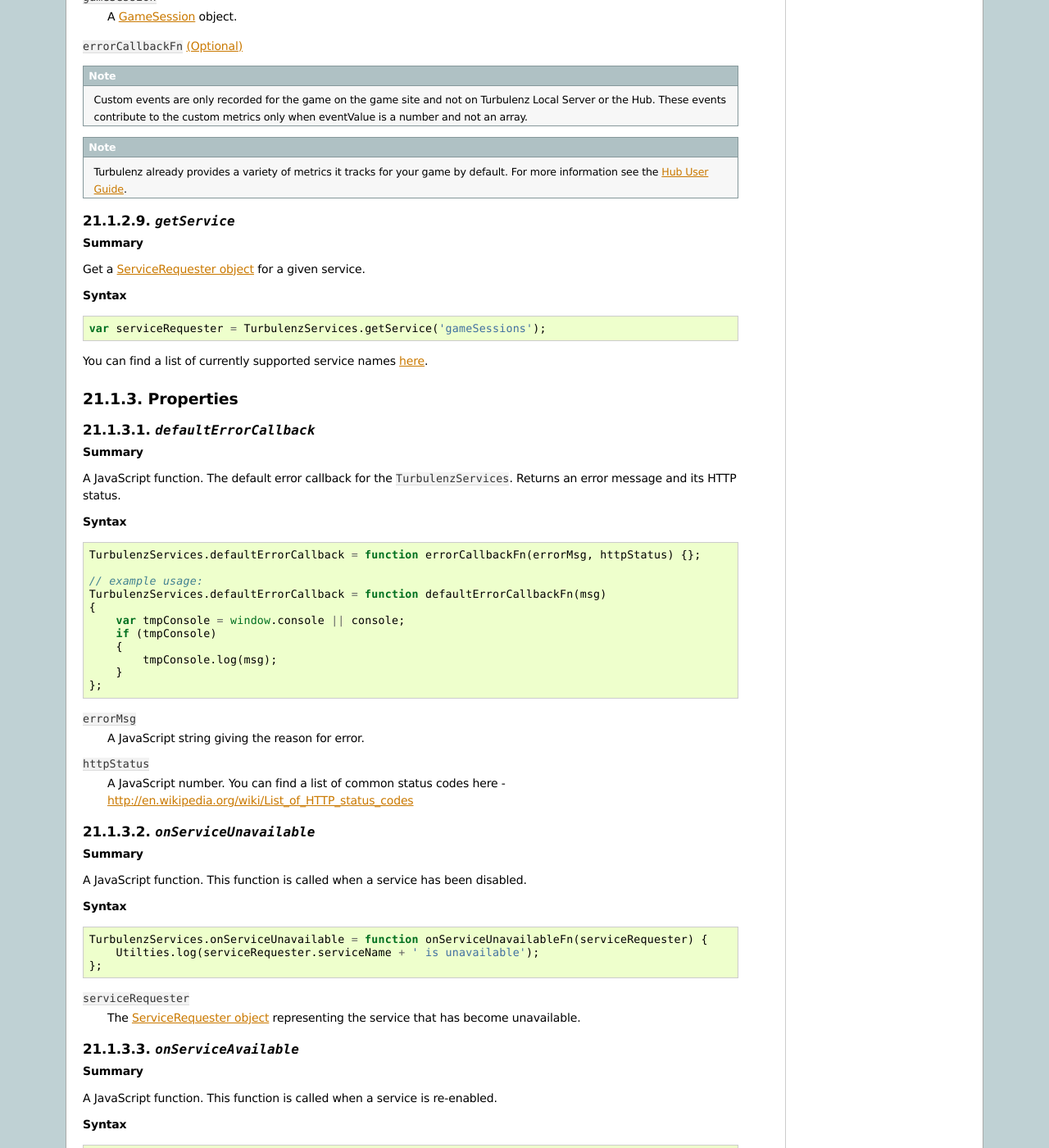
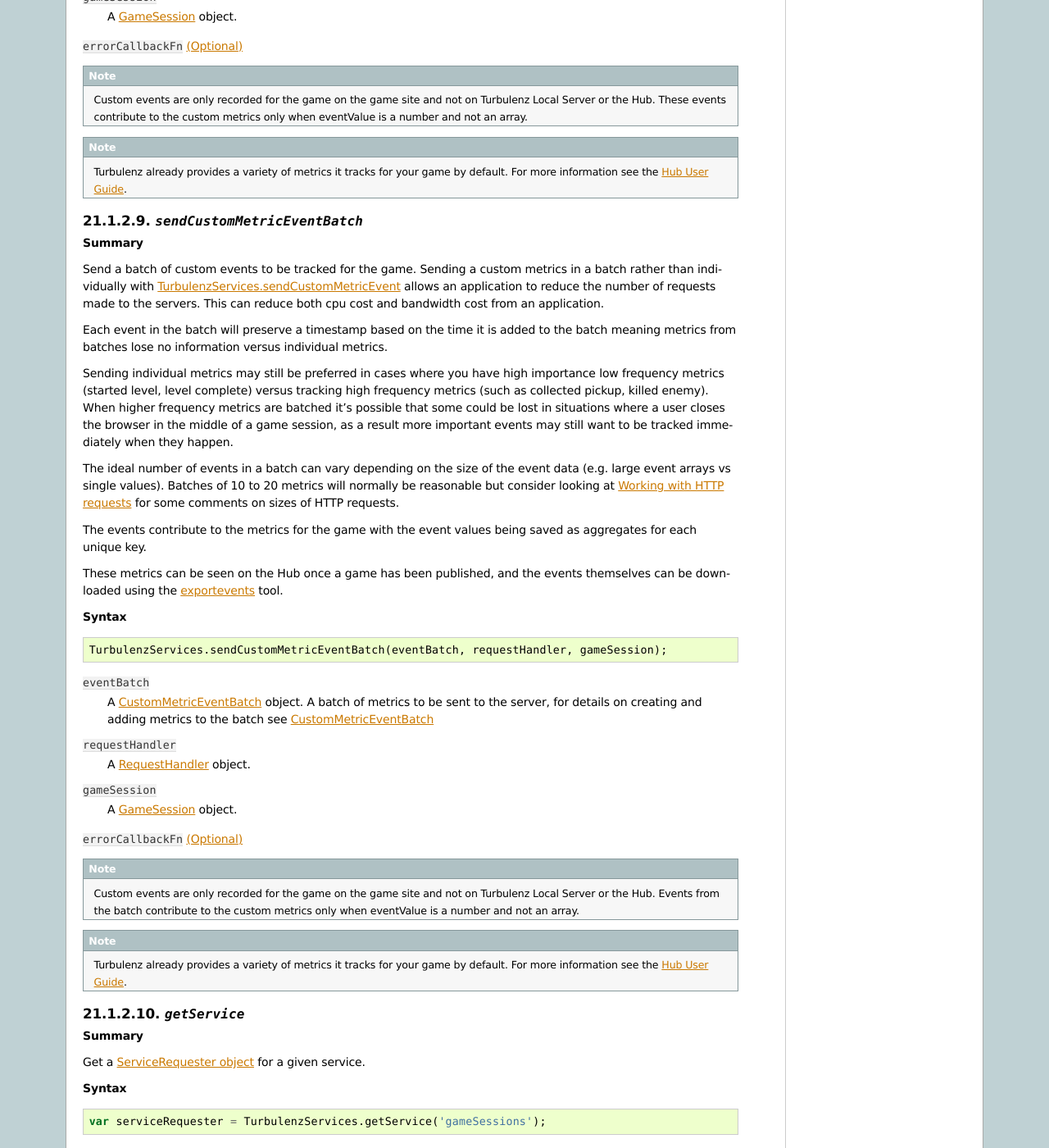
Before and after one commit to turbulenz/turbulenz_engine, a Sphinx documentation site: the page built from docs/source/turbulenz_services/turbulenzservices_api.rst, in a window 1280 px wide and 1400 px high, scrolled down 6179 px. Shown: the whole window at 82% size. Built offline with Sphinx 7.4.7, drawn with Linux system fonts in a browser that asks for light colours; some of the changed text lies outside the part shown.

Commit message:
Add api support for submission of custom events in batches

```diff
--- a/docs/source/turbulenz_services/index.rst
+++ b/docs/source/turbulenz_services/index.rst
@@ -25,3 +25,4 @@
    store_api
    userprofile_api
    gameprofile_api
+   custommetricsbatch_api
--- a/docs/source/turbulenz_services/turbulenzservices_api.rst
+++ b/docs/source/turbulenz_services/turbulenzservices_api.rst
@@ -9,8 +9,10 @@
 The TurbulenzServices Object
 ----------------------------
 
-The TurbulenzServices object provides a set of functions for creating objects that require communication with Turbulenz Services in-order to be populated.
-If the game is running in an environment without access to the Turbulenz Services then these objects will be created with their default settings.
+The TurbulenzServices object provides a set of functions for creating objects that require communication with Turbulenz
+Services in-order to be populated.
+If the game is running in an environment without access to the Turbulenz Services then these objects will be created
+with their default settings.
 
 Turbulenz Services are only available when running in local, hub or game site.
 All requests made by the Turbulenz Services are asynchronous.
@@ -41,7 +43,8 @@
 
 This means that any HTTP requests made by the API are encrypted or signed to avoid simple alteration by malicious users.
 
-If these notes are not included in the documentation for the API then the results of the API call can be easily manipulated by an attacker.
+If these notes are not included in the documentation for the API then the results of the API call can be easily
+manipulated by an attacker.
 Please keep this in mind when using the API.
 
 **Example**
@@ -55,11 +58,13 @@
 However, the API call in step 1 is unprotected so an attacker can easily alter this value by changing the HTTP response.
 This allows an attacker to set any score they like on the leaderboards.
 Instead the developer should use a protected API to get the leaderboard scores.
-In this case the developer should have used the protected API calls on the :ref:`UserDataManager <userdatamanager>` to store the "Most bullets fired" score:
+In this case the developer should have used the protected API calls on the :ref:`UserDataManager <userdatamanager>` to
+store the "Most bullets fired" score:
 
 1. Read the current leaderboard score using the protected API :ref:`UserDataManager.get <userdatamanager_get>`.
 2. Increment the score by the bullets fired in the current game.
-3. Save the game data and update the saved leaderboard score using the protected API :ref:`UserDataManager.set <userdatamanager_set>`.
+3. Save the game data and update the saved leaderboard score using the protected API
+   :ref:`UserDataManager.set <userdatamanager_set>`.
 4. Set the leaderboard score using the protected API :ref:`LeaderboardManager.set <leaderboardmanager_set>`.
 
 It is now not easy for an attacker to modify any of the HTTP requests without invalidating the signatures.
@@ -94,8 +99,10 @@
 
 ``errorCallbackFn`` :ref:`(Optional) <turbulenzservices_errorcallbackfn>`
 
-The :ref:`GameSession <gamesession>` returned contains no information about the game session until ``sessionCreatedFn`` is called.
-Once ``sessionCreatedFn`` is called the :ref:`GameSession <gamesession>` returned **must** be :ref:`destroyed <gamesession_destroy>` before the game is closed.
+The :ref:`GameSession <gamesession>` returned contains no information about the game session until ``sessionCreatedFn``
+is called.
+Once ``sessionCreatedFn`` is called the :ref:`GameSession <gamesession>` returned **must** be
+:ref:`destroyed <gamesession_destroy>` before the game is closed.
 
 .. index::
     pair: TurbulenzServices; createMappingTable
@@ -199,8 +206,11 @@
 
 Returns a :ref:`MultiPlayerSessionManager <multiplayersessionmanager>` object.
 The :ref:`MultiPlayerSessionManager <multiplayersessionmanager>` object is ready to use upon creation.
-You **must** dispose of this object by calling :ref:`MultiPlayerSessionManager.destroy <multiplayersessionmanager_destroy>`, either when you finish using the object or in :ref:`TurbulenzEngine.onunload <turbulenzengine_unload>`.
-This will :ref:`destroy <multiplayersession_destroy>` any :ref:`MultiPlayerSession <multiplayersession>` objects which have not yet been destroyed.
+You **must** dispose of this object by calling
+:ref:`MultiPlayerSessionManager.destroy <multiplayersessionmanager_destroy>`, either when you finish using the object
+or in :ref:`TurbulenzEngine.onunload <turbulenzengine_unload>`.
+This will :ref:`destroy <multiplayersession_destroy>` any :ref:`MultiPlayerSession <multiplayersession>` objects which
+have not yet been destroyed.
 
 .. index::
     pair: TurbulenzServices; createLeaderboardManager
@@ -213,7 +223,8 @@
 **Summary**
 
 Create a :ref:`LeaderboardManager <leaderboardmanager>` object.
-The :ref:`LeaderboardManager <leaderboardmanager>` object retrieves leaderboards meta data and provides an API for querying the leaderboards.
+The :ref:`LeaderboardManager <leaderboardmanager>` object retrieves leaderboards meta data and provides an API for
+querying the leaderboards.
 
 **Syntax** ::
 
@@ -254,7 +265,8 @@
 ``errorCallbackFn`` :ref:`(Optional) <turbulenzservices_errorcallbackfn>`
 
 Returns a :ref:`LeaderboardManager <leaderboardmanager>` object.
-The :ref:`LeaderboardManager <leaderboardmanager>` object methods cannot be called until the ``leaderboardsReceivedFn`` is called.
+The :ref:`LeaderboardManager <leaderboardmanager>` object methods cannot be called until the ``leaderboardsReceivedFn``
+is called.
 
 .. index::
     pair: TurbulenzServices; createBadgeManager
@@ -303,7 +315,8 @@
 **Summary**
 
 Create a :ref:`StoreManager <storemanager>` object.
-The :ref:`StoreManager <storemanager>` object retrieves store items meta data, user owned items and provides an API for managing the game store basket.
+The :ref:`StoreManager <storemanager>` object retrieves store items meta data, user owned items and provides an API for
+managing the game store basket.
 
 **Syntax** ::
 
@@ -396,7 +409,8 @@
 
 The event contributes to the metrics for the game with the event value being saved as an aggregate for each unique key.
 
-These metrics can be seen on the Hub once a game has been published, and the events themselves can be downloaded using the :ref:`exportevents <exportevents>` tool.
+These metrics can be seen on the Hub once a game has been published, and the events themselves can be downloaded using
+the :ref:`exportevents <exportevents>` tool.
 
 **Syntax** ::
 
@@ -421,6 +435,64 @@
 .. NOTE::
     Custom events are only recorded for the game on the game site and not on Turbulenz Local Server or the Hub.
     These events contribute to the custom metrics only when eventValue is a number and not an array.
+
+.. NOTE::
+    Turbulenz already provides a variety of metrics it tracks for your game by default.
+    For more information see the :ref:`Hub User Guide <hub_metrics>`.
+
+.. index::
+    pair: TurbulenzServices; sendCustomMetricEventBatch
+
+.. _turbulenzservices_sendcustommetriceventbatch:
+
+`sendCustomMetricEventBatch`
+----------------------------
+
+**Summary**
+
+Send a batch of custom events to be tracked for the game. Sending a custom metrics in a batch rather than individually
+with :ref:`TurbulenzServices.sendCustomMetricEvent <turbulenzservices_sendcustommetricevent>` allows an application
+to reduce the number of requests made to the servers.
+This can reduce both cpu cost and bandwidth cost from an application.
+
+Each event in the batch will preserve a timestamp based on the time it is added to the batch meaning metrics from
+batches lose no information versus individual metrics.
+
+Sending individual metrics may still be preferred in cases where you have high importance low frequency metrics
+(started level, level complete) versus tracking high frequency metrics (such as collected pickup, killed enemy).
+When higher frequency metrics are batched it's possible that some could be lost in situations where a user closes the
+browser in the middle of a game session, as a result more important events may still want to be tracked immediately
+when they happen.
+
+The ideal number of events in a batch can vary depending on the size of the event data (e.g. large event arrays
+vs single values). Batches of 10 to 20 metrics will normally be reasonable but consider looking at
+:ref:`Working with HTTP requests<userdatamanager_working_with_http>` for some comments on sizes of HTTP requests.
+
+The events contribute to the metrics for the game with the event values being saved as aggregates for each unique key.
+
+These metrics can be seen on the Hub once a game has been published, and the events themselves can be downloaded using
+the :ref:`exportevents <exportevents>` tool.
+
+**Syntax** ::
+
+    TurbulenzServices.sendCustomMetricEventBatch(eventBatch, requestHandler, gameSession);
+
+``eventBatch``
+    A :ref:`CustomMetricEventBatch <customMetricEventBatch>` object.
+    A batch of metrics to be sent to the server, for details on creating and adding metrics to the batch see
+    :ref:`CustomMetricEventBatch <customMetricEventBatch>`
+
+``requestHandler``
+    A :ref:`RequestHandler <requesthandler>` object.
+
+``gameSession``
+    A :ref:`GameSession <gamesession>` object.
+
+``errorCallbackFn`` :ref:`(Optional) <turbulenzservices_errorcallbackfn>`
+
+.. NOTE::
+    Custom events are only recorded for the game on the game site and not on Turbulenz Local Server or the Hub.
+    Events from the batch contribute to the custom metrics only when eventValue is a number and not an array.
 
 .. NOTE::
     Turbulenz already provides a variety of metrics it tracks for your game by default.
```
Also changed, not shown: docs/source/turbulenz_services/custommetricsbatch_api.rst (added, +114 -0 lines), 1 other file.
